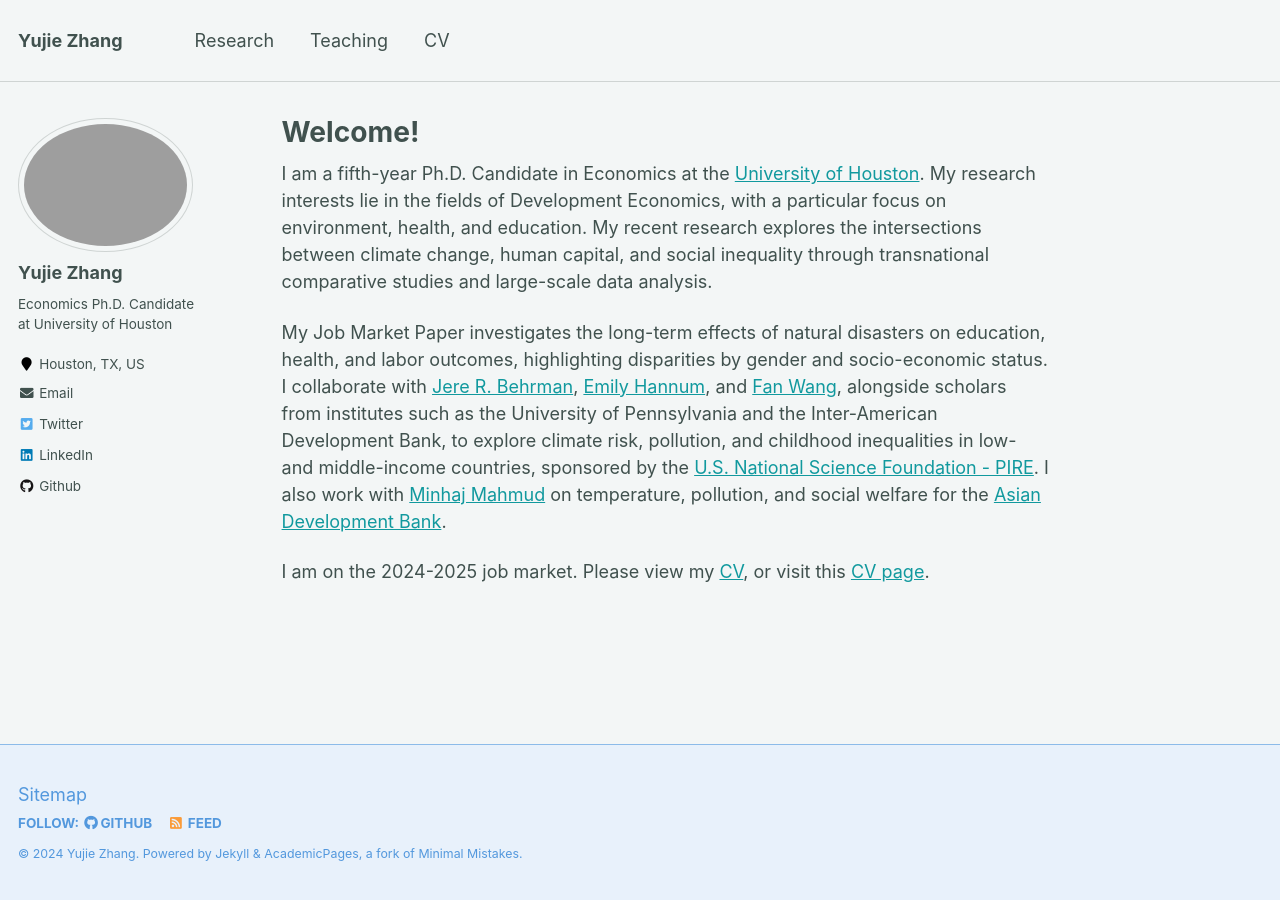
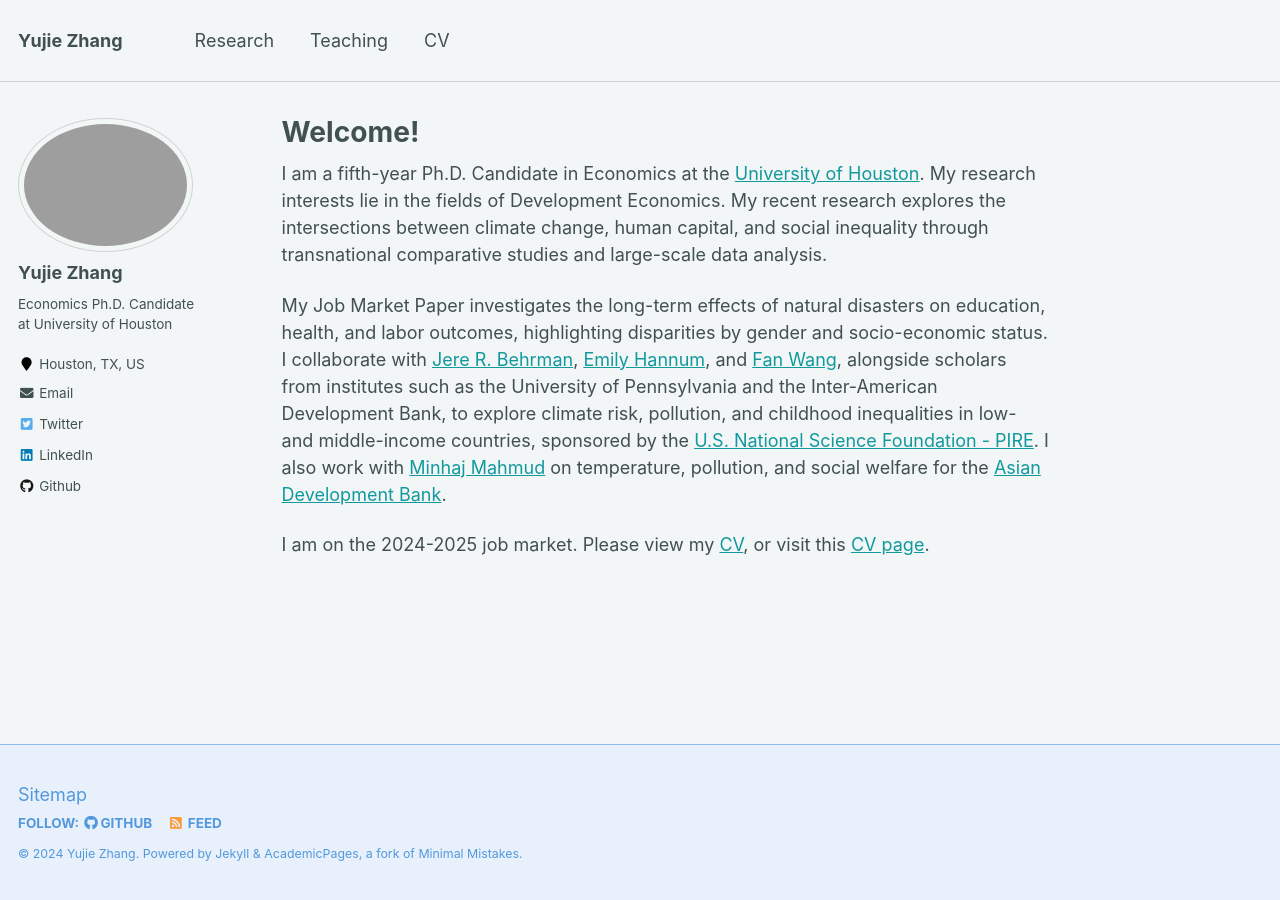
Before and after one commit to yujiezhangecon/yujiezhangecon.github.io, a Jekyll site: the page built from _pages/about.md, in a window 1280 px wide. Built offline with Jekyll 4.4.1, drawn with Linux system fonts in a browser that asks for light colours.

Commit message:
Update about.md

```diff
--- a/_pages/about.md
+++ b/_pages/about.md
@@ -9,7 +9,7 @@ redirect_from:
 ---
 
 I am a fifth-year Ph.D. Candidate in Economics at the [University of Houston](https://www.uh.edu/class/economics/).
-My research interests lie in the fields of Development Economics, with a particular focus on environment, health, and education. My recent research explores the intersections between climate change, human capital, and social inequality through transnational comparative studies and large-scale data analysis.
+My research interests lie in the fields of Development Economics. My recent research explores the intersections between climate change, human capital, and social inequality through transnational comparative studies and large-scale data analysis.
 
 <!---
 My research encompasses environment, health, education, labor, and inequality, particularly in developing countries. Recent work investigates the short- and long-term effects of climatic shocks on human capital, highlighting disparities by gender and socio-economic status.
```
